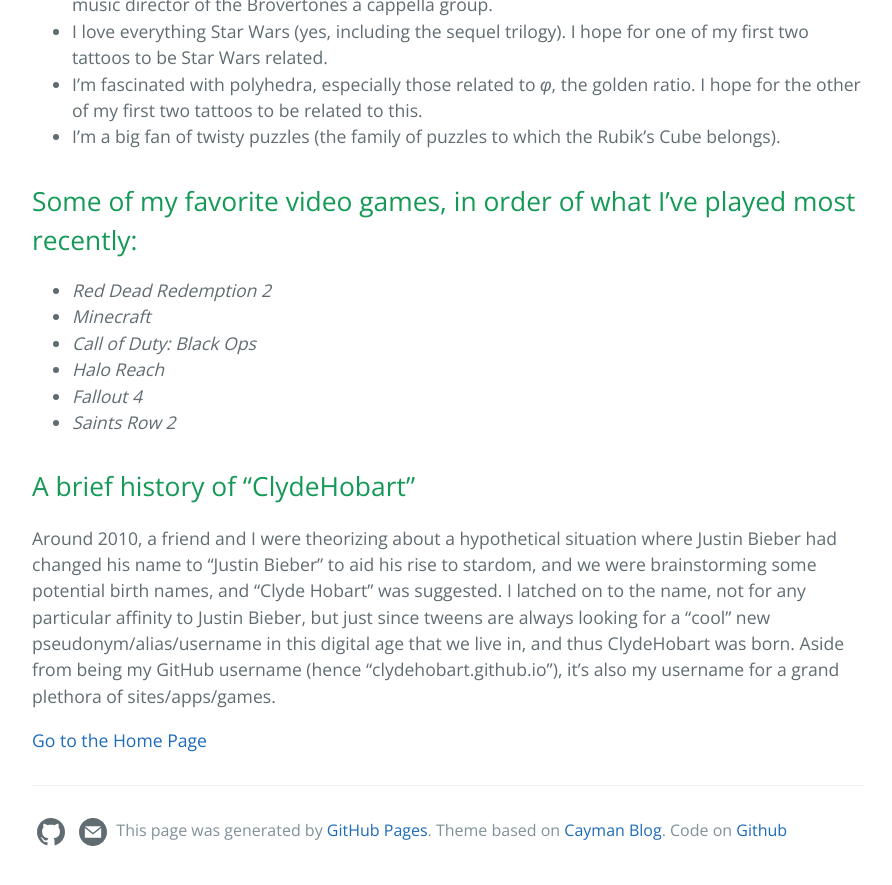
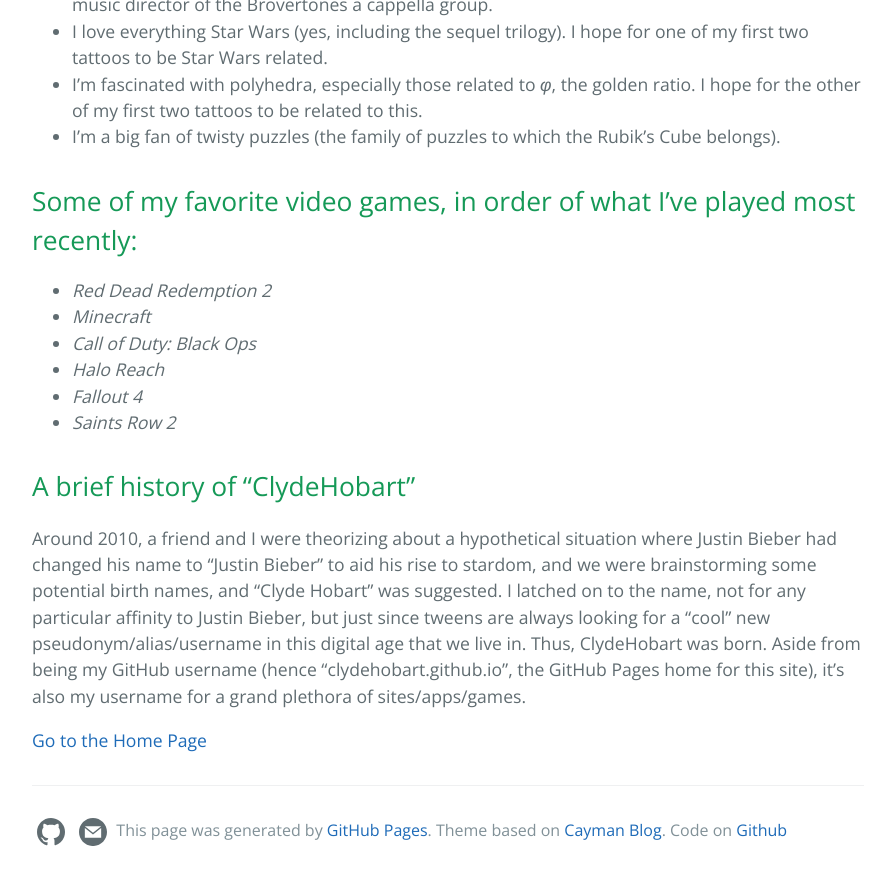
Before and after one commit to ClydeHobart/clydehobart.github.io, a Jekyll site: the page built from about.md, in a window 1280 px wide and 900 px high, scrolled down 1231 px. Shown: the top 885 px of the window, without its empty margins (192-1084 px from the left). Built offline with Jekyll 4.4.1, drawn with Linux system fonts in a browser that asks for light colours.

Commit message:
resume updated, modified blurb about ClydeHobart

```diff
--- a/about.md
+++ b/about.md
@@ -31,6 +31,6 @@
 * *Saints Row 2*
 
 ## A brief history of "ClydeHobart"
-Around 2010, a friend and I were theorizing about a hypothetical situation where Justin Bieber had changed his name to "Justin Bieber" to aid his rise to stardom, and we were brainstorming some potential birth names, and "Clyde Hobart" was suggested. I latched on to the name, not for any particular affinity to Justin Bieber, but just since tweens are always looking for a "cool" new pseudonym/alias/username in this digital age that we live in, and thus ClydeHobart was born. Aside from being my GitHub username (hence "clydehobart.github.io"), it's also my username for a grand plethora of sites/apps/games.
+Around 2010, a friend and I were theorizing about a hypothetical situation where Justin Bieber had changed his name to "Justin Bieber" to aid his rise to stardom, and we were brainstorming some potential birth names, and "Clyde Hobart" was suggested. I latched on to the name, not for any particular affinity to Justin Bieber, but just since tweens are always looking for a "cool" new pseudonym/alias/username in this digital age that we live in. Thus, ClydeHobart was born. Aside from being my GitHub username (hence "clydehobart.github.io", the GitHub Pages home for this site), it's also my username for a grand plethora of sites/apps/games.
 
 [Go to the Home Page]({{ '/' | absolute_url }})
```
Also changed, not shown: 1 other file.
